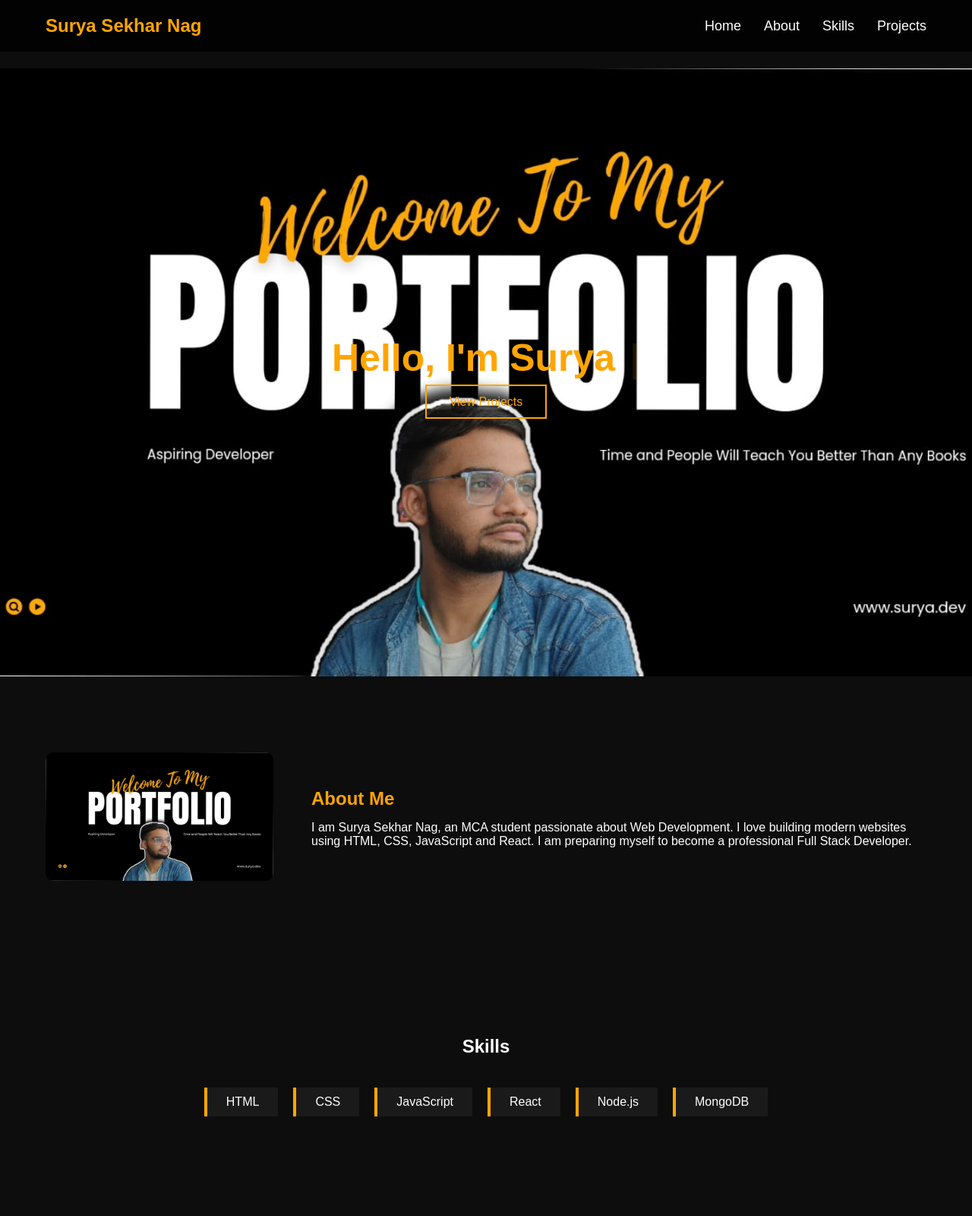
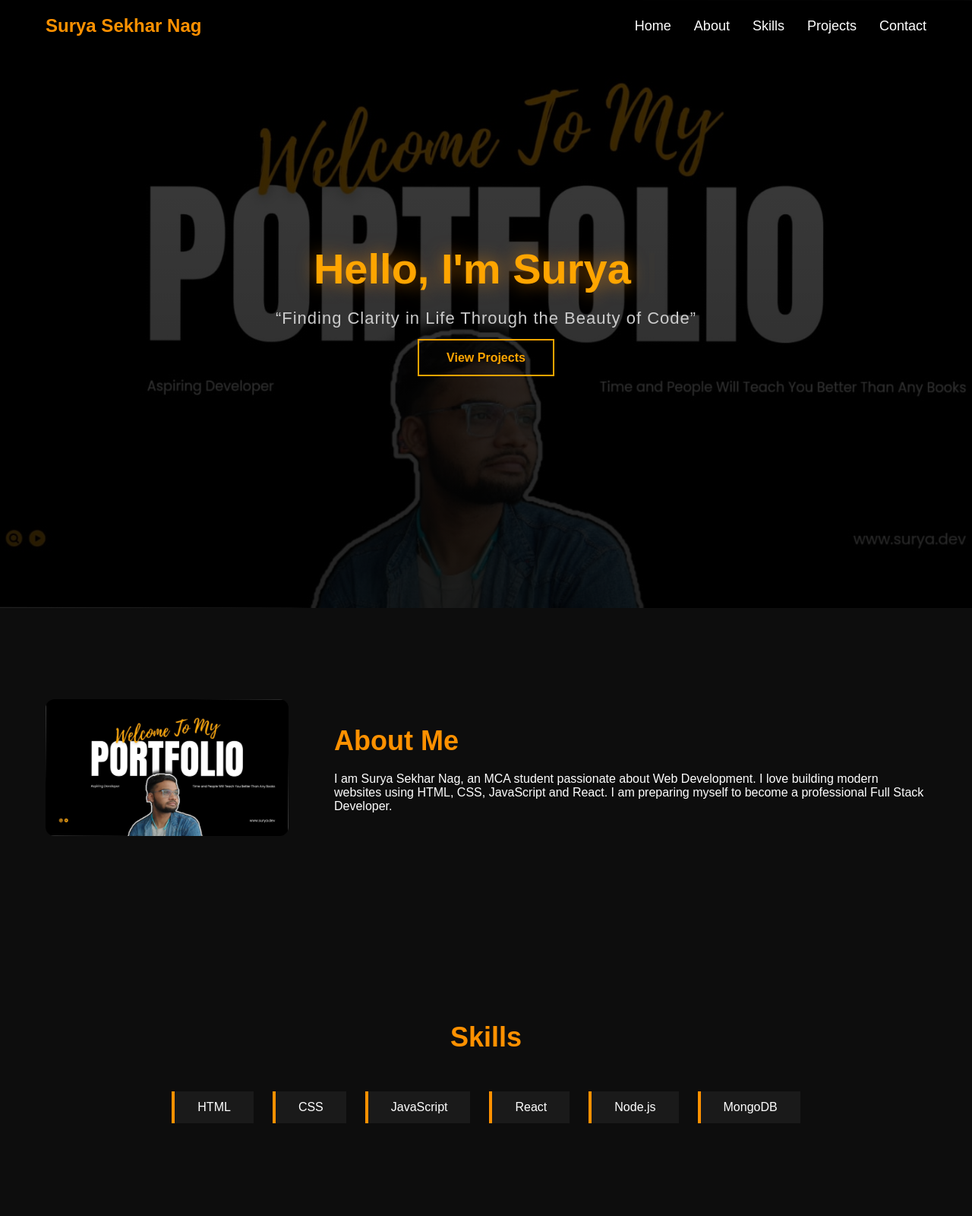
Before and after one commit to SuryaSekharNag/portfolio-website, a plain HTML site: page index.html in a window 1280 px wide. Shown: the top 1600 px of the page at 76% size. Drawn offline with Linux system fonts and the light colour scheme.

Commit message:
Updated portfolio UI, hero section, animations, navbar, projects, skills

```diff
--- a/index.html
+++ b/index.html
@@ -6,36 +6,44 @@
     <title>Surya Sekhar Nag | Portfolio</title>
     <link rel="stylesheet" href="style.css" />
 </head>
+
 <body>
 
 <!-- ===== NAVBAR ===== -->
 <nav class="navbar">
-    <div class="logo">Surya Sekhar Nag</div>
+    <h2 class="logo">Surya Sekhar Nag</h2>
     <ul class="nav-links">
         <li><a href="#hero">Home</a></li>
         <li><a href="#about">About</a></li>
         <li><a href="#skills">Skills</a></li>
         <li><a href="#projects">Projects</a></li>
+        <li><a href="#contact">Contact</a></li>
     </ul>
 </nav>
 
 <!-- ===== HERO ===== -->
 <section id="hero" class="hero">
+    <div class="hero-overlay"></div>
+
     <div class="hero-content">
-        <h1>
-    <span id="typing-text"></span>
-    <span class="cursor">|</span>
-</h1>
+        <h1 class="hero-title">
+            <span id="typing-text"></span>
+            <span class="cursor">|</span>
+        </h1>
+
+        <p class="hero-subtitle">“Finding Clarity in Life Through the Beauty of Code”</p>
 
         <a href="#projects" class="hero-btn">View Projects</a>
     </div>
 </section>
 
+
+
 <!-- ===== ABOUT ===== -->
 <section id="about" class="about reveal">
     <div class="about-container">
         <div class="about-image">
-            <img src="images/suryaprotfolio1.jpeg" alt="Surya">
+            <img src="images/suryaprotfolio1.jpeg" alt="Surya Sekhar Nag">
         </div>
         <div class="about-text">
             <h2>About Me</h2>
@@ -62,7 +70,7 @@
 </section>
 
 <!-- ===== PROJECTS ===== -->
-<section id="projects" class="projects">
+<section id="projects" class="projects reveal">
     <h2>My Projects</h2>
 
     <div class="project-cards">
@@ -75,37 +83,47 @@
 
         <div class="project-card">
             <h3>GangZee – Social Media Platform</h3>
-            <p>A web-based social platform where users can react to posts based on emotions. Built using HTML, CSS, Bootstrap and JavaScript.</p>
+            <p>A web-based social platform where users can react to posts based on emotions.</p>
             <a href="#" class="project-btn">View Project →</a>
         </div>
 
         <div class="project-card">
             <h3>Medicine Donation System</h3>
-            <p>An e-commerce based system that allows users to donate unused medicines to the needy using modern web technologies.</p>
+            <p>An e-commerce based system that allows users to donate unused medicines.</p>
             <a href="#" class="project-btn">View Project →</a>
         </div>
 
     </div>
 </section>
 
+<!-- ===== CONTACT ===== -->
+<section id="contact" class="contact reveal">
+    <h2>Contact Me</h2>
+    <div class="contact-container">
+        <p>Want to work together or have any questions?</p>
+        <a href="suryanag7431@gmail.com" class="contact-btn">Send Email</a>
+    </div>
+</section>
 
+<!-- ===== JS FILE ===== -->
 <script src="script.js"></script>
+
 <script>
-const text = "Hello, I'm Surya";
-const typingElement = document.getElementById("typing-text");
+const nameText = "Surya";
+const typingTarget = document.getElementById("typing-name");
+let i = 0;
 
-let index = 0;
-
-function typeEffect() {
-    if (index < text.length) {
-        typingElement.innerHTML += text.charAt(index);
-        index++;
-        setTimeout(typeEffect, 80);
+function typeName() {
+    if (i < nameText.length) {
+        typingTarget.innerHTML += nameText.charAt(i);
+        i++;
+        setTimeout(typeName, 120);
     }
 }
 
-window.onload = typeEffect;
+window.onload = typeName;
 </script>
+
 
 </body>
 </html>
--- a/script.js
+++ b/script.js
@@ -1,12 +1,30 @@
-window.addEventListener('scroll', function() {
+// ===== Scroll Reveal Animation =====
+window.addEventListener('scroll', function () {
     const reveals = document.querySelectorAll('.reveal');
 
     reveals.forEach(reveal => {
         const windowHeight = window.innerHeight;
         const elementTop = reveal.getBoundingClientRect().top;
 
-        if(elementTop < windowHeight - 150){
+        if (elementTop < windowHeight - 150) {
             reveal.classList.add('active');
         }
     });
 });
+
+
+// ===== Typing Animation in Hero Section =====
+const text = "Hello, I'm Surya ";
+const typingElement = document.getElementById("typing-text");
+
+let index = 0;
+
+function typeEffect() {
+    if (index < text.length) {
+        typingElement.innerHTML += text.charAt(index);
+        index++;
+        setTimeout(typeEffect, 70);
+    }
+}
+
+window.addEventListener("load", typeEffect);
--- a/style.css
+++ b/style.css
@@ -1,14 +1,23 @@
+/* ===== ROOT COLORS ===== */
+:root{
+    --primary: #ff9100;
+    --dark: #0d0d0d;
+    --card: #1a1a1a;
+    --text: #ffffff;
+}
+
+/* ===== GLOBAL ===== */
 *{
     margin:0;
     padding:0;
     box-sizing:border-box;
     font-family: Arial, Helvetica, sans-serif;
+    scroll-behavior: smooth;
 }
 
 body{
-    background:#0d0d0d;
-    color:white;
-    padding-top:90px;
+    background:var(--dark);
+    color:var(--text);
 }
 
 /* ===== NAVBAR ===== */
@@ -17,15 +26,16 @@ body{
     top:0;
     width:100%;
     padding:20px 60px;
-    background:rgba(0,0,0,0.8);
+    background:rgba(0,0,0,0.85);
     display:flex;
     justify-content:space-between;
     align-items:center;
     z-index:1000;
+    backdrop-filter: blur(6px);
 }
 
 .logo{
-    color:orange;
+    color:var(--primary);
     font-size:24px;
     font-weight:bold;
 }
@@ -40,121 +50,166 @@ body{
     text-decoration:none;
     color:white;
     font-size:18px;
+    transition:0.3s;
 }
 
 .nav-links a:hover{
-    color:orange;
+    color:var(--primary);
 }
 
 /* ===== HERO ===== */
+/* ===== HERO FIXED ===== */
+/* ===== HERO PREMIUM DESIGN ===== */
 .hero{
     height:100vh;
+    position:relative;
     background:url("images/suryaprotfolio1.jpeg") center/cover no-repeat;
     display:flex;
     justify-content:center;
     align-items:center;
     text-align:center;
+    overflow:hidden;
 }
 
-.hero-content h1{
-    font-size:50px;
-    color:orange;
-    margin-bottom:20px;
+/* Dark overlay to remove dullness */
+.hero-overlay{
+    position:absolute;
+    top:0;
+    left:0;
+    width:100%;
+    height:100%;
+    background:linear-gradient(
+        rgba(0,0,0,0.75),
+        rgba(0,0,0,0.85)
+    );
+    z-index:1;
 }
 
+/* Content always above background */
+.hero-content{
+    position:relative;
+    z-index:2;
+    animation:fadeIn 2s ease forwards;
+}
+
+/* Animated Name */
+.hero-title{
+    font-size:56px;
+    color:white;
+    margin-bottom:20px;
+    text-shadow:0 0 25px rgba(255,145,0,0.6);
+}
+
+.hero-title span{
+    color:orange;
+}
+
+/* Subtitle */
+.hero-subtitle{
+    font-size:22px;
+    color:#ccc;
+    margin-bottom:30px;
+    letter-spacing:1px;
+}
+
+/* Button */
 .hero-btn{
-    padding:12px 30px;
+    padding:14px 36px;
     border:2px solid orange;
     color:orange;
     text-decoration:none;
+    font-weight:600;
     transition:0.4s;
 }
 
 .hero-btn:hover{
     background:orange;
     color:black;
+    box-shadow:0 10px 30px rgba(255,145,0,0.5);
 }
+
+/* Fade animation */
+@keyframes fadeIn{
+    from{opacity:0; transform:translateY(40px);}
+    to{opacity:1; transform:translateY(0);}
+}
+
+
 
 /* ===== ABOUT ===== */
 .about{
-    padding:100px 60px;
+    padding:120px 60px;
 }
 
 .about-container{
     display:flex;
     align-items:center;
-    gap:50px;
+    gap:60px;
 }
 
 .about-image img{
-    width:300px;
-    border-radius:10px;
+    width:320px;
+    border-radius:12px;
 }
 
 .about-text h2{
-    color:orange;
-    margin-bottom:15px;
+    color:var(--primary);
+    margin-bottom:20px;
+    font-size:36px;
 }
 
 /* ===== SKILLS ===== */
 .skills{
-    padding:100px 60px;
+    padding:120px 60px;
     text-align:center;
 }
 
+.skills h2{
+    color:var(--primary);
+    font-size:36px;
+}
+
 .skill-cards{
-    margin-top:40px;
+    margin-top:50px;
     display:flex;
     justify-content:center;
-    gap:20px;
+    gap:25px;
+    flex-wrap:wrap;
 }
 
-/* ===== Skills Hover Effect ===== */
 .card{
-    padding:10px 25px;
-    border-left:4px solid orange;
-    background:#1a1a1a;
+    padding:12px 30px;
+    border-left:4px solid var(--primary);
+    background:var(--card);
+    cursor:pointer;
     transition:0.4s ease;
-    cursor:pointer;
 }
 
 .card:hover{
     transform:translateY(-8px) scale(1.05);
-    background:orange;
+    background:var(--primary);
     color:black;
     box-shadow:0 10px 25px rgba(255,145,0,0.4);
 }
 
-
-.card{
-    padding:10px 25px;
-    border-left:4px solid orange;
-    background:#1a1a1a;
-}
-
 /* ===== PROJECTS ===== */
-/* ===== Project Card Hover Effect ===== */
-/* ===== Projects Section Premium Design ===== */
-
 .projects{
-    padding:120px 20px;
+    padding:120px 60px;
     text-align:center;
 }
 
 .projects h2{
-    font-size:44px;
+    font-size:40px;
     margin-bottom:60px;
     color:var(--primary);
 }
 
-/* Grid */
 .project-cards{
     display:grid;
     grid-template-columns:repeat(auto-fit, minmax(320px, 1fr));
     gap:40px;
 }
 
-/* Card */
 .project-card{
     background:linear-gradient(145deg,#111,#1a1a1a);
     border:1px solid rgba(255,145,0,0.25);
@@ -166,63 +221,80 @@ body{
     overflow:hidden;
 }
 
-/* Glow effect on hover */
-.project-card::before{
-    content:"";
-    position:absolute;
-    top:-50%;
-    left:-50%;
-    width:200%;
-    height:200%;
-    background:radial-gradient(circle, rgba(255,145,0,0.08), transparent 60%);
-    transform:rotate(25deg);
-    transition:0.6s;
-}
-
-.project-card:hover::before{
-    top:-30%;
-    left:-30%;
-}
-
-/* Hover lift */
 .project-card:hover{
     transform:translateY(-14px);
-    border-color:var(--primary);
     box-shadow:0 20px 45px rgba(255,145,0,0.25);
 }
 
-/* Title */
 .project-card h3{
     color:var(--primary);
     margin-bottom:18px;
     font-size:22px;
 }
 
-/* Text */
 .project-card p{
     color:#bbb;
     line-height:1.7;
     margin-bottom:25px;
 }
 
-/* Button */
 .project-btn{
     text-decoration:none;
     color:var(--primary);
     font-weight:600;
-    border-bottom:2px solid transparent;
     transition:0.3s;
 }
 
 .project-btn:hover{
-    border-color:var(--primary);
     letter-spacing:1px;
 }
 
+/* ===== CONTACT ===== */
+/* ===== CONTACT ===== */
+
+.contact{
+    padding:120px 20px;
+    text-align:center;
+    background:#0d0d0d;
+}
+
+.contact h2{
+    color:orange;
+    font-size:38px;
+    margin-bottom:20px;
+}
+
+.contact-container{
+    max-width:700px;
+    margin:0 auto;
+    padding:40px;
+    background:#1a1a1a;
+    border-radius:12px;
+    border:1px solid rgba(255,145,0,0.3);
+}
+
+.contact-container p{
+    margin-bottom:25px;
+    font-size:18px;
+    color:#bbb;
+}
+
+.contact-btn{
+    display:inline-block;
+    padding:12px 30px;
+    border:2px solid orange;
+    color:orange;
+    text-decoration:none;
+    transition:0.3s ease;
+}
+
+.contact-btn:hover{
+    background:orange;
+    color:black;
+}
 
 
-
-/* ===== SCROLL ANIMATION ===== */
+/* ===== SCROLL REVEAL ===== */
 .reveal{
     opacity:0;
     transform:translateY(60px);
@@ -234,8 +306,7 @@ body{
     transform:translateY(0);
 }
 
-/* ===== Typing Animation ===== */
-
+/* ===== CURSOR BLINK ===== */
 .cursor{
     display:inline-block;
     margin-left:5px;
@@ -249,3 +320,17 @@ body{
     50%{opacity:0;}
     100%{opacity:1;}
 }
+
+.cursor{
+    display:inline-block;
+    margin-left:5px;
+    animation:blink 0.7s infinite;
+    color: var(--primary);
+    font-weight:bold;
+}
+
+@keyframes blink{
+    0%{opacity:1;}
+    50%{opacity:0;}
+    100%{opacity:1;}
+}
```
